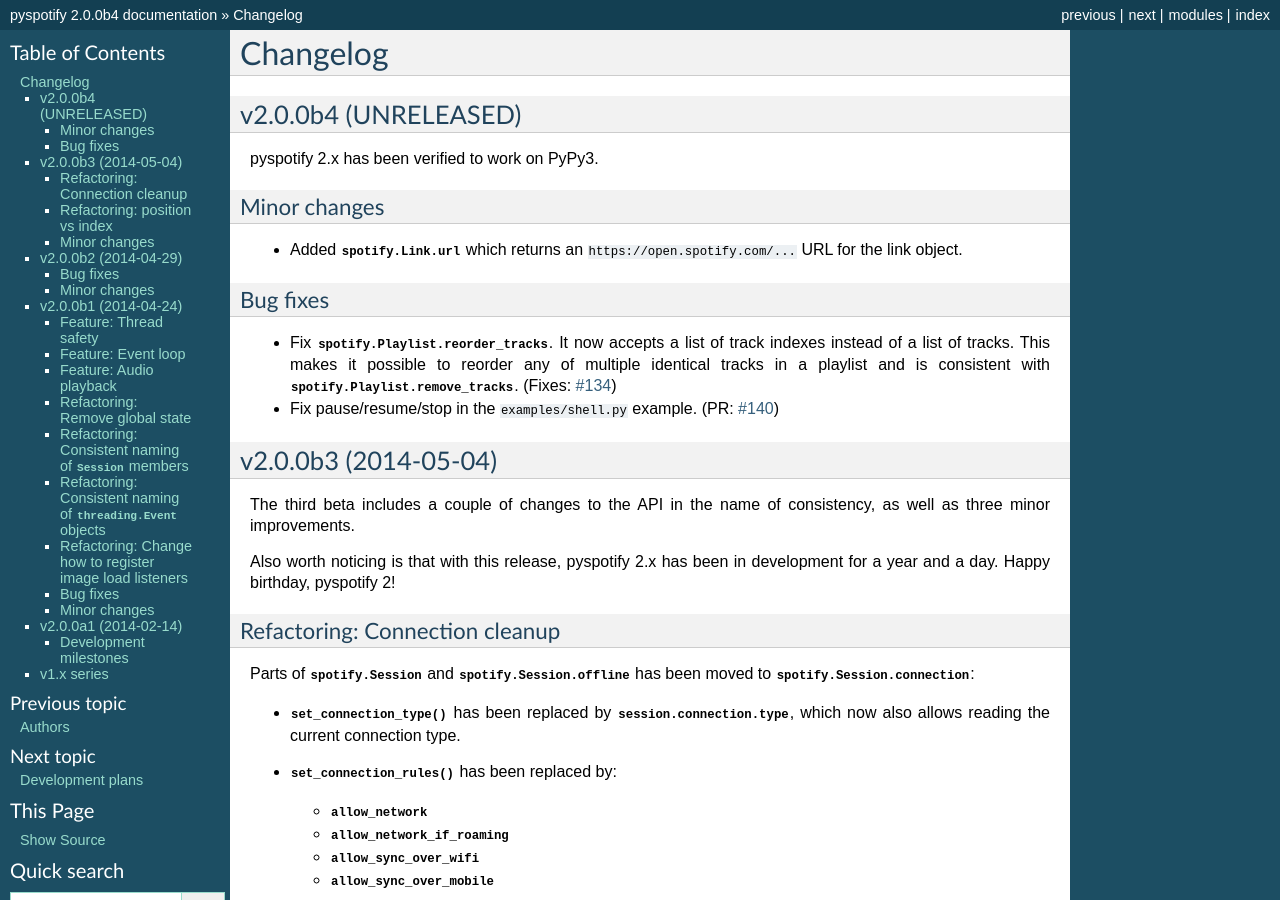
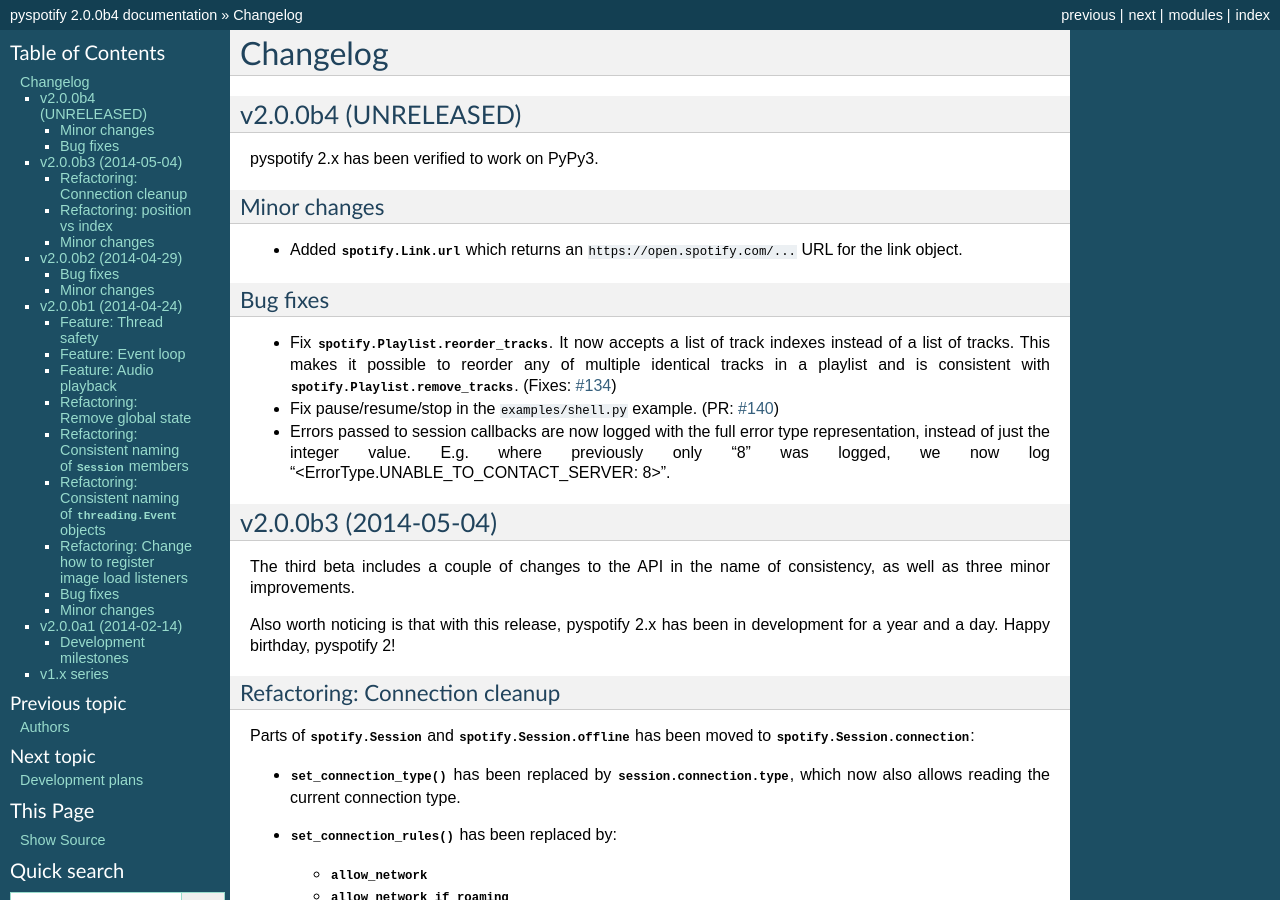
Before and after one commit to jodal/pyspotify, a Sphinx documentation site: the page built from docs/changelog.rst, in a window 1280 px wide and 900 px high. Built offline with Sphinx 7.4.7, drawn with Linux system fonts in a browser that asks for light colours; pages that are not in the unit, such as notebooks, are missing from menus.

Commit message:
session: Fix logging of error types in callbacks

```diff
--- a/docs/changelog.rst
+++ b/docs/changelog.rst
@@ -23,6 +23,10 @@
 
 - Fix pause/resume/stop in the ``examples/shell.py`` example. (PR:
   :issue:`140`)
+
+- Errors passed to session callbacks are now logged with the full error type
+  representation, instead of just the integer value. E.g. where previously
+  only "8" was logged, we now log "<ErrorType.UNABLE_TO_CONTACT_SERVER: 8>".
 
 
 v2.0.0b3 (2014-05-04)
```
Also changed, not shown: 1 other file.
